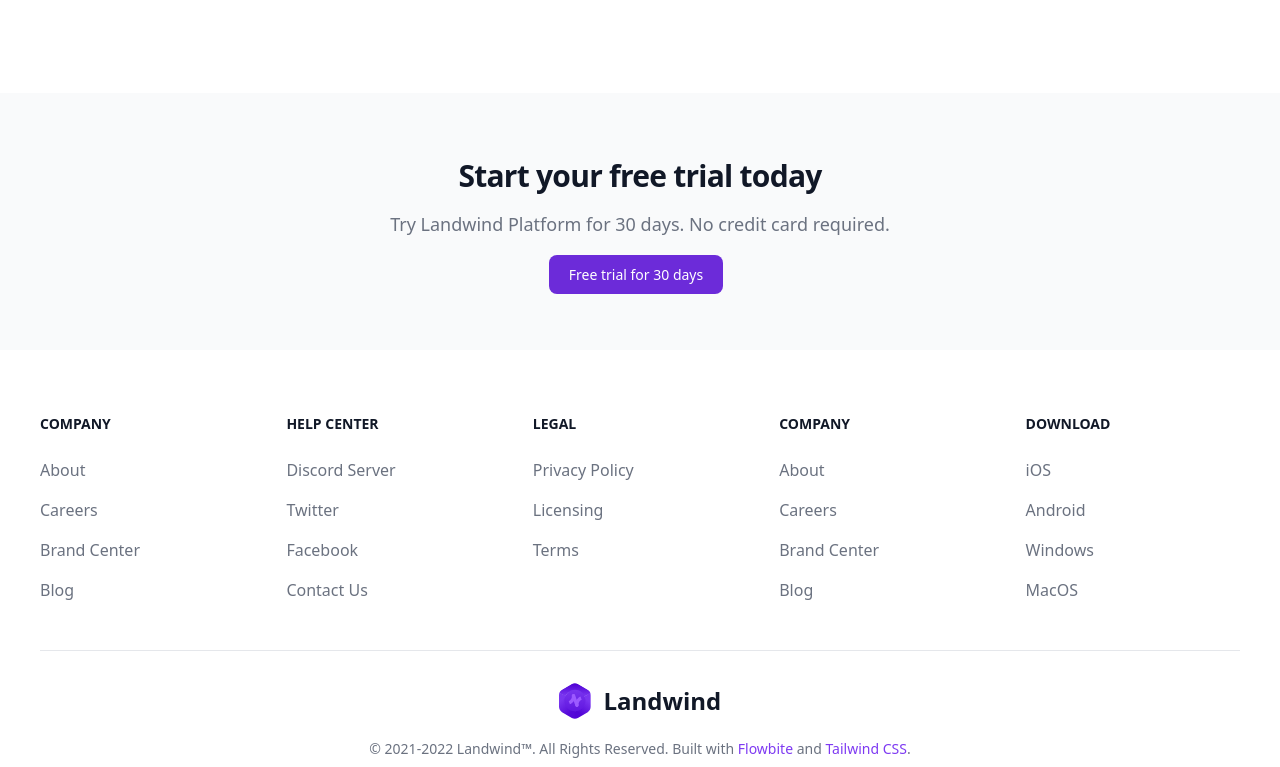
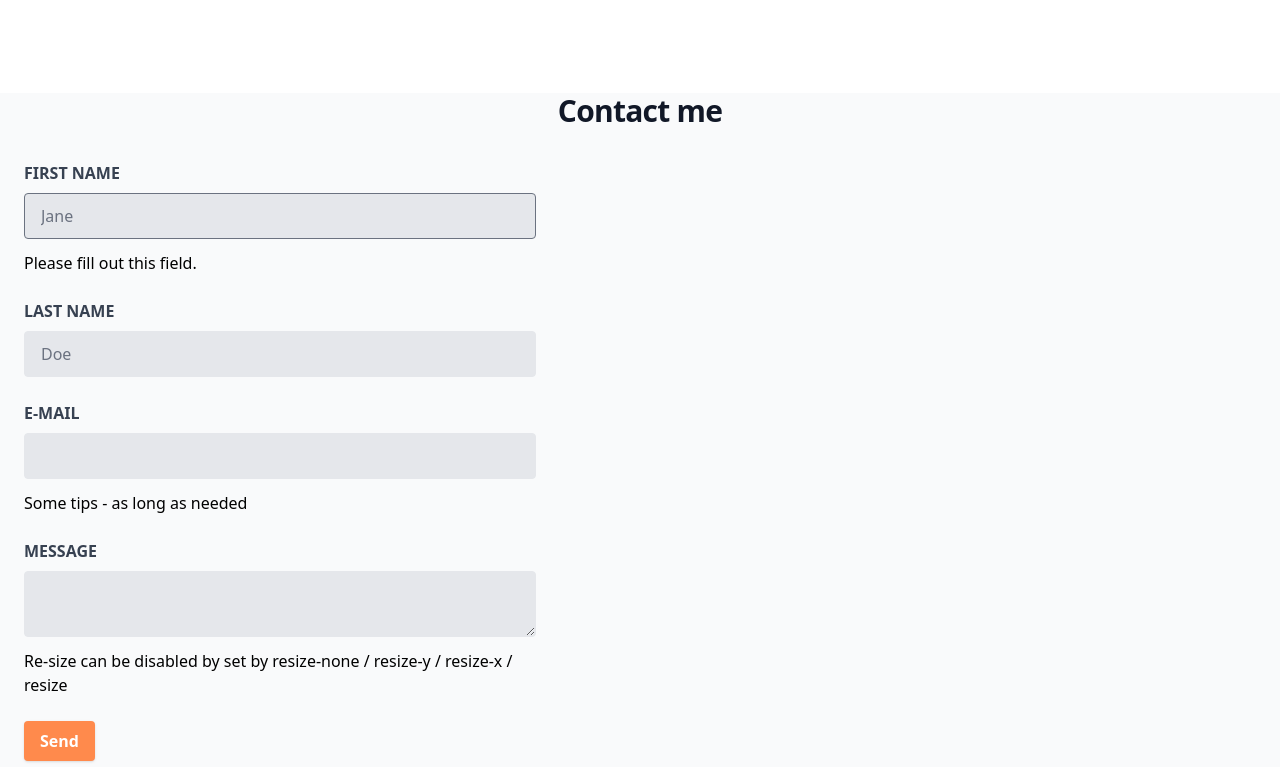
Before and after one commit to GeorginaBerrezel/georginaberrezel-portfolio, a website: page index.html in a window 1280 px wide. Shown: the part 6393-7160 px from the top of the page. Drawn offline with nearby package versions, Linux system fonts and the light colour scheme.

Commit message:
add contact form

```diff
--- a/index.html
+++ b/index.html
@@ -689,6 +689,56 @@
     <!-- End block -->
     <!-- Start block -->
     <section class="bg-gray-50 dark:bg-gray-800">
+        <div class="max-w-screen-xl px-4 pb-8 mx-auto lg:pb-24 lg:px-6 ">
+            <h2 class="mb-6 text-3xl font-extrabold tracking-tight text-center text-gray-900 lg:mb-8 lg:text-3xl dark:text-white">Contact me</h2>
+            <form class="w-full max-w-lg">
+                <div class="flex flex-wrap -mx-3 mb-6">
+                <div class="w-full md:w-1/2 px-3 mb-6 md:mb-0">
+                    <label class="block uppercase tracking-wide text-gray-700 text-xs font-bold mb-2" for="grid-first-name">
+                    First Name
+                    </label>
+                    <input class="appearance-none block w-full bg-gray-200 text-gray-700 border border-red-500 rounded py-3 px-4 mb-3 leading-tight focus:outline-none focus:bg-white" id="grid-first-name" type="text" placeholder="Jane">
+                    <p class="text-red-500 text-xs italic">Please fill out this field.</p>
+                </div>
+                <div class="w-full md:w-1/2 px-3">
+                    <label class="block uppercase tracking-wide text-gray-700 text-xs font-bold mb-2" for="grid-last-name">
+                    Last Name
+                    </label>
+                    <input class="appearance-none block w-full bg-gray-200 text-gray-700 border border-gray-200 rounded py-3 px-4 leading-tight focus:outline-none focus:bg-white focus:border-gray-500" id="grid-last-name" type="text" placeholder="Doe">
+                </div>
+                </div>
+                <div class="flex flex-wrap -mx-3 mb-6">
+                <div class="w-full px-3">
+                    <label class="block uppercase tracking-wide text-gray-700 text-xs font-bold mb-2" for="grid-password">
+                    E-mail
+                    </label>
+                    <input class="appearance-none block w-full bg-gray-200 text-gray-700 border border-gray-200 rounded py-3 px-4 mb-3 leading-tight focus:outline-none focus:bg-white focus:border-gray-500" id="email" type="email">
+                    <p class="text-gray-600 text-xs italic">Some tips - as long as needed</p>
+                </div>
+                </div>
+                <div class="flex flex-wrap -mx-3 mb-6">
+                <div class="w-full px-3">
+                    <label class="block uppercase tracking-wide text-gray-700 text-xs font-bold mb-2" for="grid-password">
+                    Message
+                    </label>
+                    <textarea class=" no-resize appearance-none block w-full bg-gray-200 text-gray-700 border border-gray-200 rounded py-3 px-4 mb-3 leading-tight focus:outline-none focus:bg-white focus:border-gray-500 h-48 resize-none" id="message"></textarea>
+                    <p class="text-gray-600 text-xs italic">Re-size can be disabled by set by resize-none / resize-y / resize-x / resize</p>
+                </div>
+                </div>
+                <div class="md:flex md:items-center">
+                <div class="md:w-1/3">
+                    <button class="shadow bg-teal-400 bg-orange-400 hover:bg-orange-200  focus:shadow-outline focus:outline-none text-white font-bold py-2 px-4 rounded" type="button">
+                    Send
+                    </button>
+                </div>
+                <div class="md:w-2/3"></div>
+                </div>
+            </form>
+        </div>
+      </section>
+    <!-- End block -->
+    <!-- Start block -->
+    <section class="bg-gray-50 dark:bg-gray-800">
         <div class="max-w-screen-xl px-4 py-8 mx-auto lg:py-16 lg:px-6">
             <div class="max-w-screen-sm mx-auto text-center">
                 <h2 class="mb-4 text-3xl font-extrabold leading-tight tracking-tight text-gray-900 dark:text-white">Start your free trial today</h2>
```
